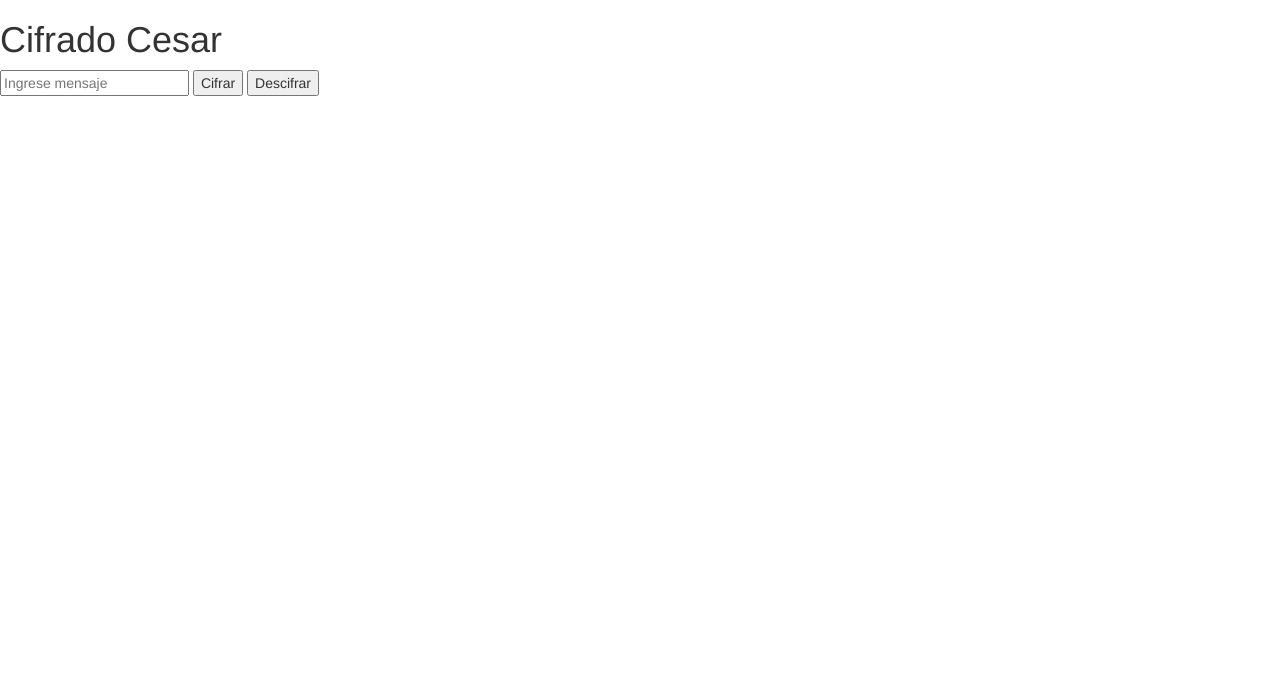
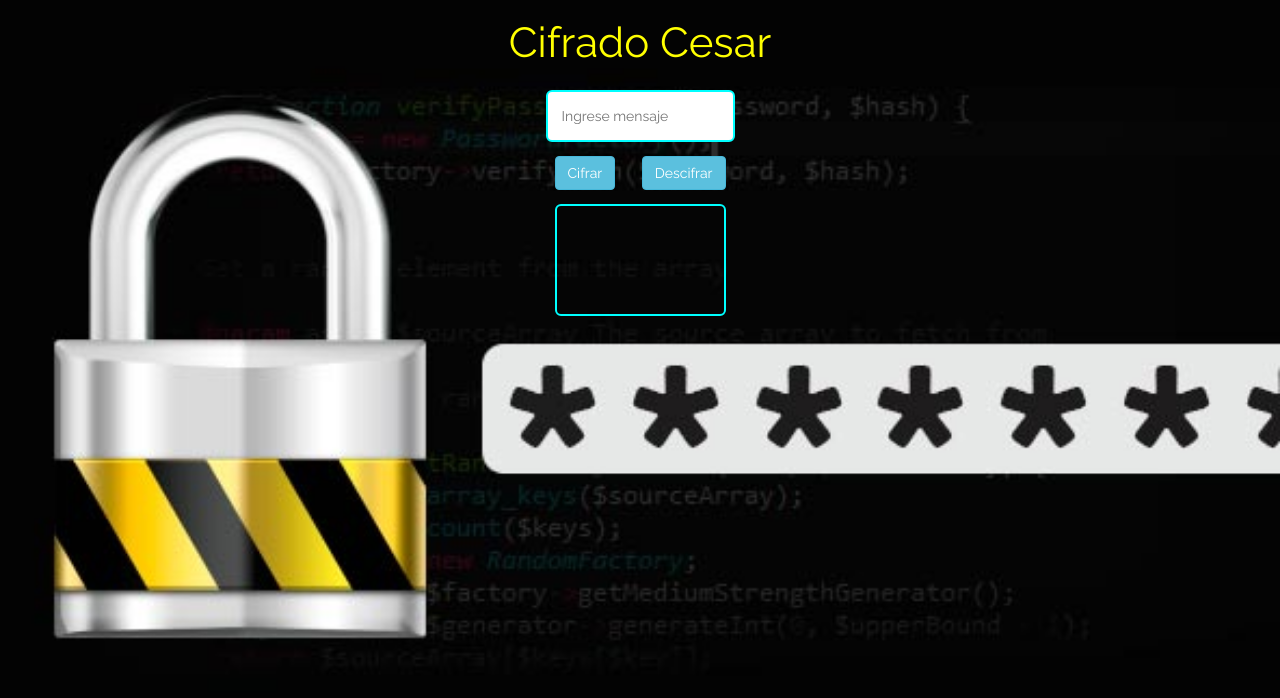
Before and after one commit to mendozavanessa/cifrado-cesar-es6, a plain HTML site: page index.html in a window 1280 px wide. Drawn offline with Linux system fonts and the light colour scheme.

Commit message:
modificando css y añadiendo grillas en index

```diff
--- /dev/null
+++ b/css/main.css
@@ -0,0 +1,44 @@
+* {
+  margin: 0;
+  padding: 0;
+  box-sizing: border-box;
+}
+body {
+  height: 100vh;
+  background-image: url('../assets/img/1.jpg');
+  background-size: cover;
+  background-repeat: no-repeat;
+  font-family: 'Raleway', sans-serif;
+}
+.flex {
+  display: flex;
+  flex-direction: column;
+  align-items: center;
+}
+h1 {
+  color: yellow;
+  font-weight: 400;
+  font-size: 3em;
+}
+input {
+  outline: none;
+  border: 2px solid aqua;
+  border-radius: 6px;
+  margin: 1em auto;
+  padding: 1em;
+}
+.btns {
+  width: 15%;
+  display: flex;
+  justify-content: space-between;
+}
+.messages {
+  color: white;
+  width: 15%;
+  height: 8em;
+  padding: 1em;
+  margin: 1em auto;
+  border: 2px solid aqua;
+  border-radius: 6px;
+
+}
--- a/index.html
+++ b/index.html
@@ -1,16 +1,27 @@
 <!DOCTYPE html>
 <html>
   <head>
-    <title>ProductoFinal</title>
+    <title>Cifrado Cesar</title>
     <link rel="stylesheet" href="vendors/css/bootstrap.min.css">
+    <link href="https://fonts.googleapis.com/css?family=Raleway" rel="stylesheet">
+    <link rel="stylesheet" href="css/main.css">
   </head>
   <body>
-    <h1>Cifrado Cesar</h1>
-    <input id="input-text" type="text" name="" value="" placeholder="Ingrese mensaje">
-    <button id="btn-cipher" type="button" name="button">Cifrar</button>
-    <button id="btn-decipher" type="button" name="button">Descifrar</button>
-    <div class="messages"></div>
+    <div class="container">
+      <div class="row">
+        <div class="col-md-12 flex">
+          <h1>Cifrado Cesar</h1>
+          <input id="input-text" type="text" name="" value="" placeholder="Ingrese mensaje">
+          <div class="btns">
+            <button id="btn-cipher" type="button" class="btn btn-info" name="button">Cifrar</button>
+            <button id="btn-decipher" type="button" class="btn btn-info" name="button">Descifrar</button>
+          </div>
+          <div class="messages"></div>
+        </div>
+      </div>
+    </div>
     <script type="text/javascript" src="vendors/js/jquery-3.2.1.min.js"></script>
+    <script type="text/javascript" src="vendors/js/bootstrap.min.js"></script>
     <script type="text/javascript" src="js/app.js"></script>
   </body>
 </html>
--- a/js/app.js
+++ b/js/app.js
@@ -30,12 +30,14 @@ $(document).ready(function() {
           codeTextCipher += space;
         }
       }
+      // cambiamos el contenido por el mensaje cifrado
+      messages.text('La palabra "' + inputText.val() + '" cifrada es: ' + codeTextCipher);
     } else {
       // si el mensaje ingresado es vacio entonces aparecera una alerta pidiendo un mensaje diferente de vacio
       alert('Ingresa un mensaje');
+      // cambiamos el contenido por el mensaje cifrado
+      messages.text(' ');
     }
-    // cambiamos el contenido por el mensaje cifrado
-    messages.text(codeTextCipher);
   });
   btnDecipher.on('click', () => {
     // debugger;
@@ -57,9 +59,10 @@ $(document).ready(function() {
           codeTextCipher += space;
         }
       }
+      messages.text('La palabra "' + inputText.val() + '" decifrada es: ' + codeTextCipher);
     } else {
       alert('Ingresa un mensaje');
+      messages.text(' ');
     }
-    messages.text(codeTextCipher);
   });
 });
```
Also changed, not shown: assets/img/1.jpg (added), assets/img/1.png (added).
